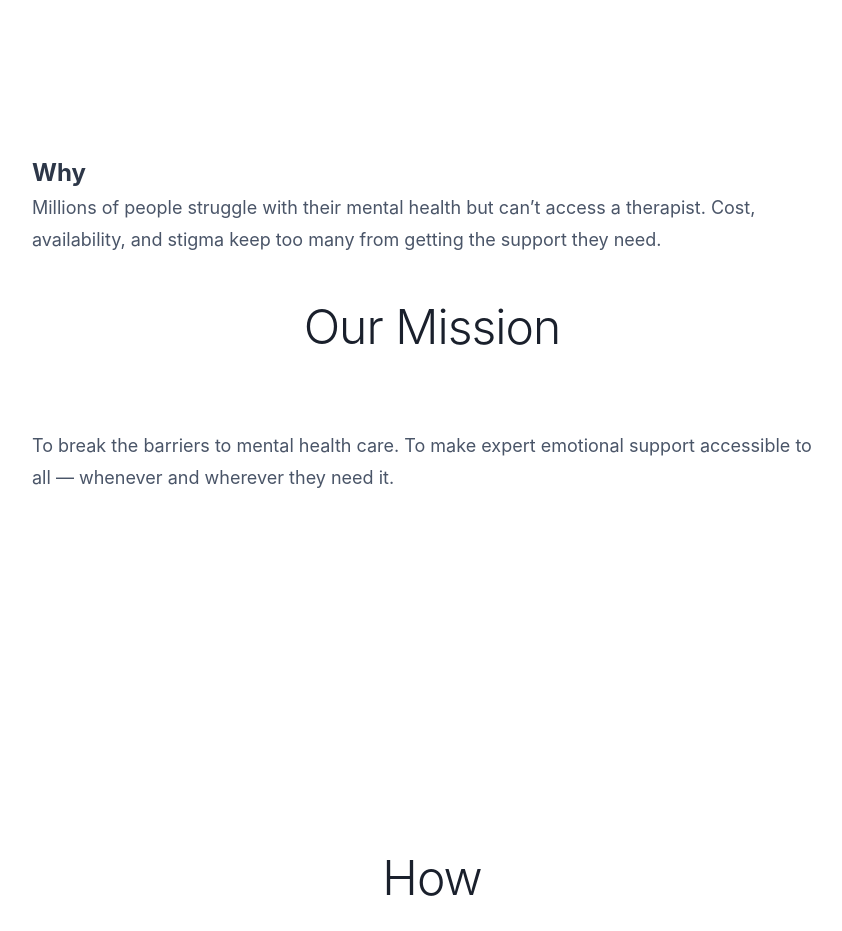
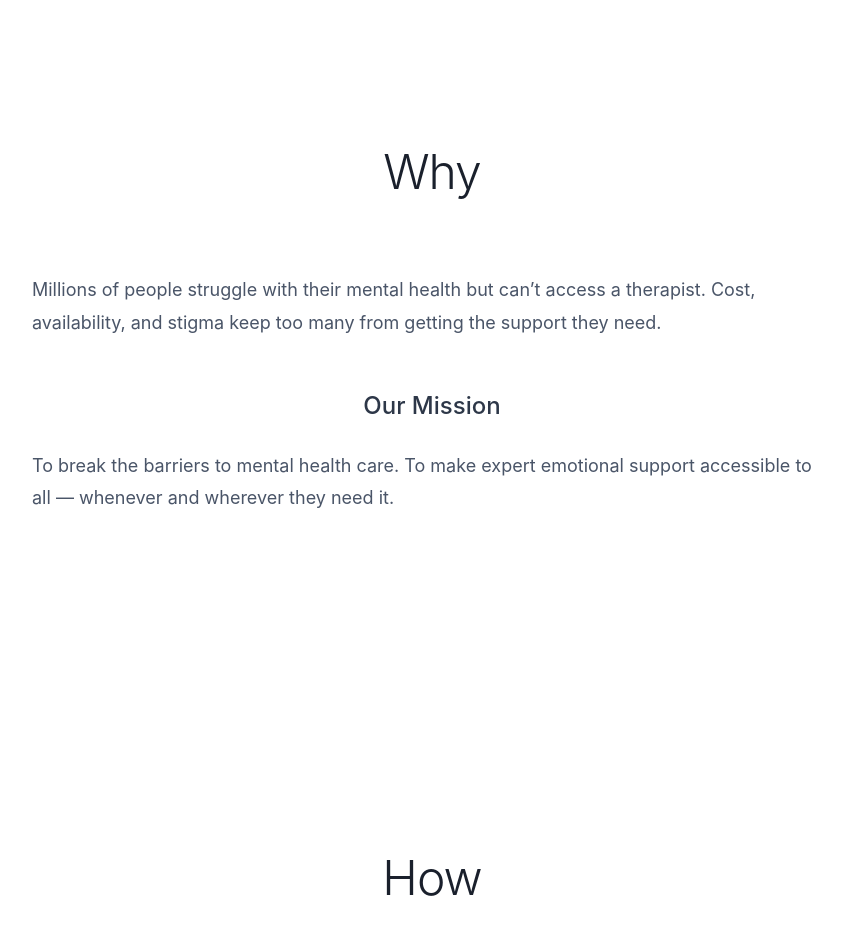
Before and after one commit to Leochenlh001/heysage-website, a plain HTML site: page index.html in a window 1280 px wide. Shown: the part 860-1791 px from the top of the page, without its empty margins (208-1050 px from the left). Drawn offline with Linux system fonts and the light colour scheme.

Commit message:
Update index.html

```diff
--- a/index.html
+++ b/index.html
@@ -385,14 +385,14 @@
     <section id="why" class="section">
         <div class="container">
             <div class="content-section">
-                <h1>Why</h1>
+                <h2>Why</h2>
                 <p>
                     Millions of people struggle with their mental health but can’t access a therapist.
 Cost, availability, and stigma keep too many from getting the support they need.
                 </p>
 
 
-                <h2>Our Mission</h2>
+                <h3>Our Mission</h3>
                 <p>
                     To break the barriers to mental health care.
 To make expert emotional support accessible to all — whenever and wherever they need it.
```
